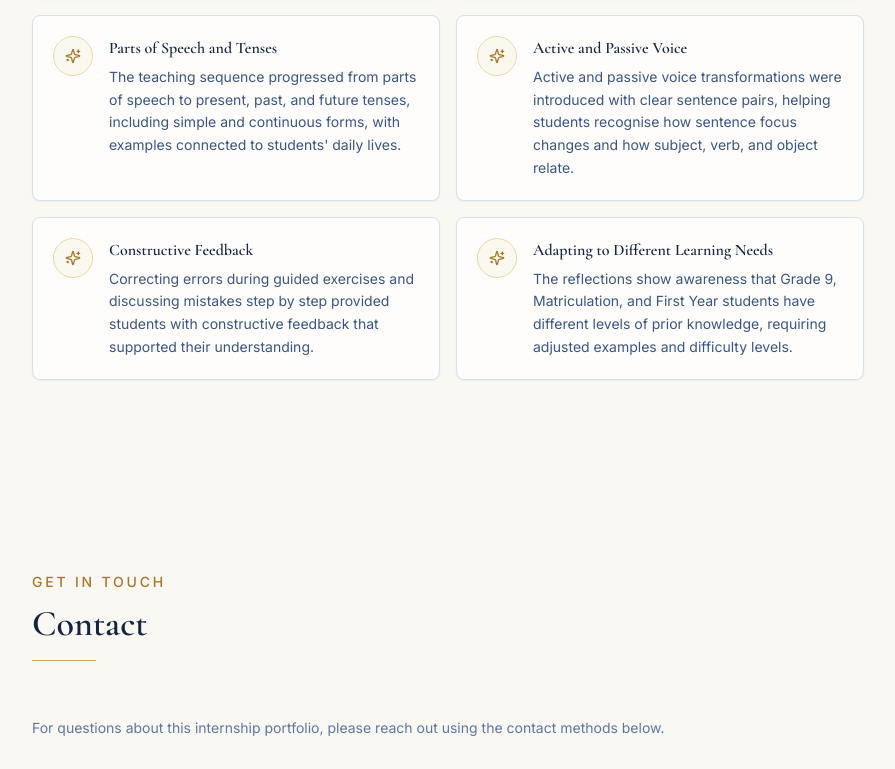
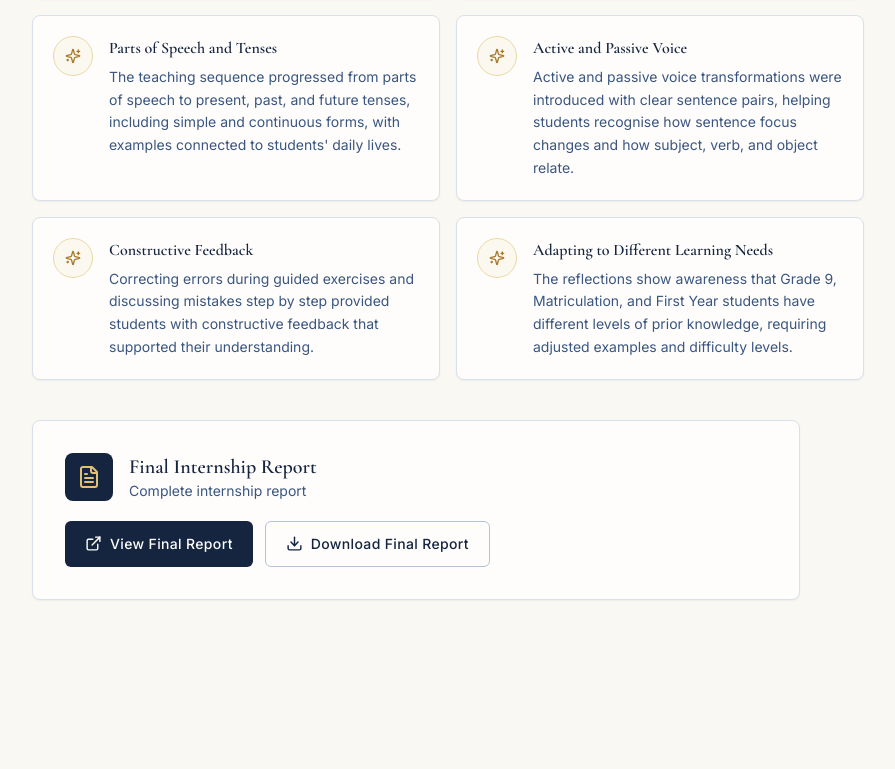
Before and after one commit to shakeelAkhtair-R/internship-portfolio, a React (Vite) app: page / in a window 1280 px wide. Shown: the part 10718-11487 px from the top of the page, without its empty margins (320-1215 px from the left). Built offline with nearby package versions, Linux system fonts and the light colour scheme.

Commit message:
Add final internship report to reflection

```diff
--- a/src/components/sections/FinalReflection.tsx
+++ b/src/components/sections/FinalReflection.tsx
@@ -1,6 +1,9 @@
-import { Sparkles } from 'lucide-react';
+
+import { Sparkles, FileText, Download, ExternalLink } from 'lucide-react';
 import SectionWrapper from '@/components/SectionWrapper';
 import { finalReflectionThemes } from '@/data/content';
+
+const reportPath = `${import.meta.env.BASE_URL}documents/final-report.pdf`;
 
 export default function FinalReflection() {
   return (
@@ -9,7 +12,6 @@ export default function FinalReflection() {
       eyebrow="Concluding Summary"
       title="Final Reflection"
     >
-
       <div className="p-6 md:p-8 card border-l-4 border-l-gold-400 mb-8">
         <p className="text-sm md:text-base text-navy-600 leading-relaxed">
           Across the five weeks of the internship, the reflections describe a
@@ -25,7 +27,7 @@ export default function FinalReflection() {
         </p>
       </div>
 
-      <div className="grid sm:grid-cols-2 gap-4">
+      <div className="grid sm:grid-cols-2 gap-4 mb-10">
         {finalReflectionThemes.map((theme, idx) => (
           <div
             key={idx}
@@ -46,6 +48,43 @@ export default function FinalReflection() {
           </div>
         ))}
       </div>
+
+      <div className="card p-6 md:p-8 max-w-3xl">
+        <div className="flex items-center gap-4 mb-5">
+          <div className="w-12 h-12 rounded-lg bg-navy-800 text-gold-300 flex items-center justify-center">
+            <FileText size={24} />
+          </div>
+          <div>
+            <h3 className="font-serif text-xl font-semibold text-navy-800">
+              Final Internship Report
+            </h3>
+            <p className="text-sm text-navy-500">
+              Complete internship report
+            </p>
+          </div>
+        </div>
+
+        <div className="flex flex-wrap gap-3">
+          <a
+            href={reportPath}
+            target="_blank"
+            rel="noopener noreferrer"
+            className="btn-primary"
+          >
+            <ExternalLink size={17} />
+            View Final Report
+          </a>
+
+          <a
+            href={reportPath}
+            download="final-report.pdf"
+            className="btn-secondary"
+          >
+            <Download size={17} />
+            Download Final Report
+          </a>
+        </div>
+      </div>
     </SectionWrapper>
   );
 }
```
Also changed, not shown: 1 other file (tests, documents, lock files or other folders).
